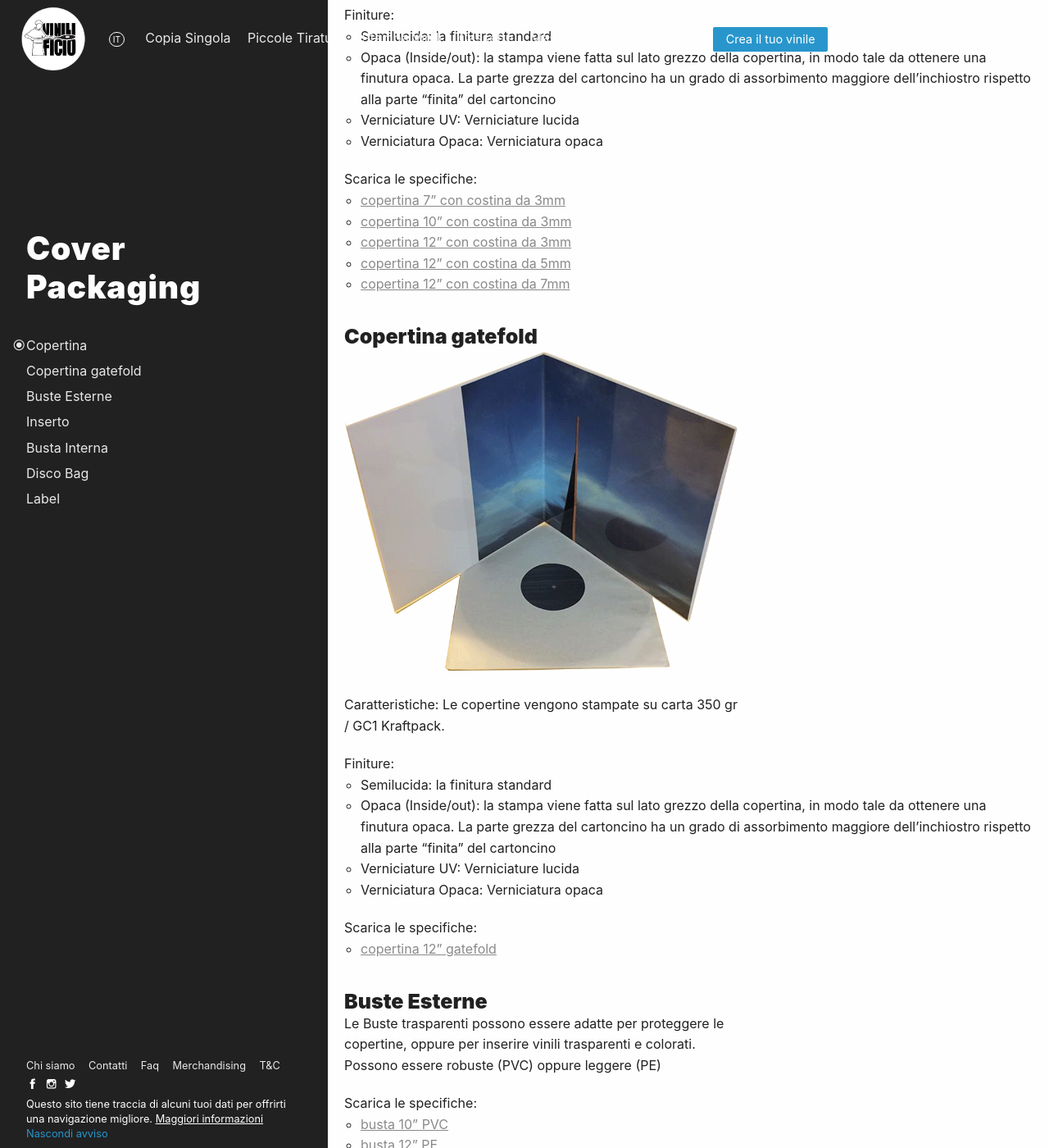
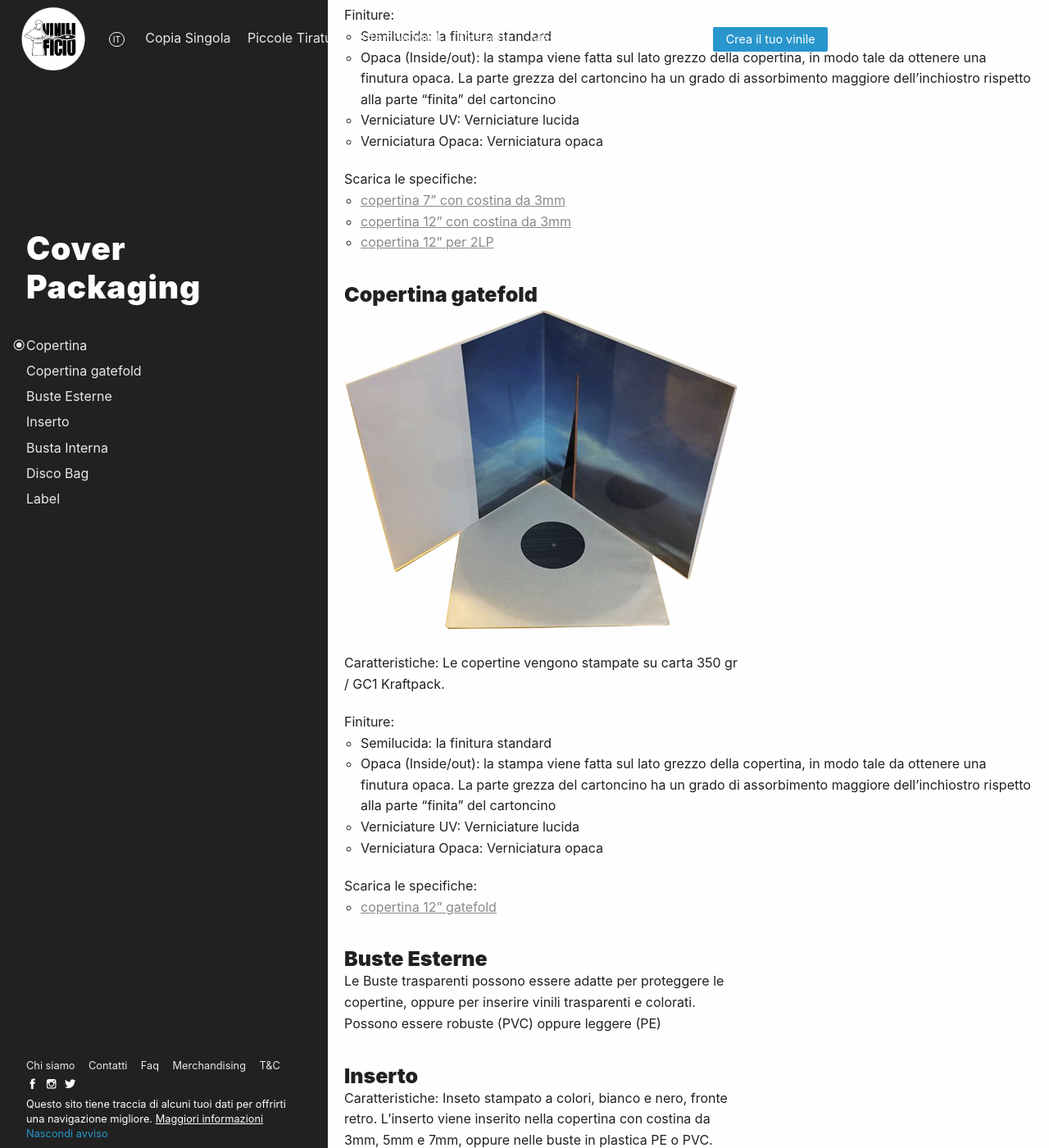
Before and after one commit to Vinilificio/vinilificio.com, a Jekyll site: the page built from _pages/copertine-packaging.md, in a window 1280 px wide and 1400 px high, scrolled down 1015 px. Shown: the whole window at 82% size. Built offline with Jekyll 4.4.1, drawn with Linux system fonts in a browser that asks for light colours; nearby versions of some CDN libraries; comment, search, counter and statistics services are not loaded; some of the changed text lies outside the part shown.

Commit message:
Update copertine-packaging.md

```diff
--- a/_pages/copertine-packaging.md
+++ b/_pages/copertine-packaging.md
@@ -42,12 +42,9 @@
 
 Scarica le specifiche:
 
-* <a href="http://www.randmuzik.de/files/7inch_cover.pdf" target="_blank">copertina 7" con costina da 3mm</a>
-* <a href="http://www.randmuzik.de/files/10inch_cover.pdf" target="_blank">copertina 10" con costina da 3mm</a>
-* <a href="https://www.randmuzik.de/files/spinedsleeve_12inch_2019.pdf" target="_blank">copertina 12" con costina da 3mm</a>
-* <a href="https://www.randmuzik.de/files/slipcase_12inch_2019.pdf" target="_blank">copertina 12" con costina da 5mm</a>
-* <a href="http://www.randmuzik.de/files/12inch_cover_3lp_7mm.pdf" target="_blank">copertina 12" con costina da 7mm</a>
-
+* <a href="https://www.randmuzik.de/media/spinedsleeve_7inch_2019_1.pdf" target="_blank">copertina 7" con costina da 3mm</a>
+* <a href="https://www.randmuzik.de/media/spinedsleeve_12inch_2019.pdf" target="_blank">copertina 12" con costina da 3mm</a>
+* <a href="https://www.randmuzik.de/media/slipcase_12inch_2019.pdf" target="_blank">copertina 12" per 2LP</a>
 
 
 ### Copertina gatefold
@@ -66,19 +63,12 @@
 
 Scarica le specifiche:
 
-* <a href="https://www.randmuzik.de/files/gatefold_12inch_6mm_2019.pdf" target="_blank">copertina 12" gatefold</a>
+* <a href="https://www.randmuzik.de/media/gatefold_12inch_6mm_2019.pdf" target="_blank">copertina 12" gatefold</a>
 
 ### Buste Esterne
 
 Le Buste trasparenti possono essere adatte per proteggere le copertine, oppure per inserire vinili trasparenti e colorati.
 Possono essere robuste (PVC) oppure leggere (PE)
-
-Scarica le specifiche:
-
-* <a href="http://www.randmuzik.de/files/10inch_pvc-huelle.pdf" target="_blank">busta 10" PVC</a>
-* <a href="http://www.randmuzik.de/files/12inch_pe-huelle.pdf" target="_blank">busta 12" PE</a>
-* <a href="http://www.randmuzik.de/files/12inch_pvc-huelle.pdf" target="_blank">busta 12" PVC</a>
-
 
 
 ### Inserto
@@ -102,10 +92,10 @@
 
 Scarica le specifiche:
 
-* <a href="http://www.randmuzik.de/files/7inch_einleger.pdf" target="_blank">7" inlay</a>
-* <a href="https://www.randmuzik.de/files/inlay_12inch_2019.pdf" target="_blank">12" inlay</a>
-* <a href="https://www.randmuzik.de/files/inlay_din_a4_2019.pdf" target="_blank">12" inlay DINA4</a>
-* <a href="https://www.randmuzik.de/files/folder_12inch_2019.pdf" target="_blank">12" folder</a>
+* <a href="https://www.randmuzik.de/media/inlay_7inch_2019.pdf" target="_blank">7" inlay</a>
+* <a href="https://www.randmuzik.de/media/inlay_12inch_2019.pdf" target="_blank">12" inlay</a>
+* <a href="https://www.randmuzik.de/media/inlay_din_a4_2019.pdf" target="_blank">12" inlay DINA4</a>
+* <a href="https://www.randmuzik.de/media/folder_12inch_2019.pdf" target="_blank">12" folder</a>
 
 Finiture:
 
@@ -130,13 +120,12 @@
 * Verniciature UV: Verniciature lucida
 * Verniciatura Opaca: Verniciatura opaca
 
-Scarica le specifiche:
 
 Scarica le specifiche:
 
-* <a href="https://www.randmuzik.de/files/innersleeve_7inch_2019.pdf" target="_blank">Busta interna 7"</a>
-* <a href="http://www.randmuzik.de/files/10inch_discosleeve.pdf" target="_blank">Busta interna 10"</a>
-* <a href="https://www.randmuzik.de/files/innersleeve_12inch_2019.pdf" target="_blank">Busta interna 12"</a>
+* <a href="https://www.randmuzik.de/media/innersleeve_7inch_2019.pdf" target="_blank">Busta interna 7"</a>
+* <a href="http://www.randmuzik.de/media/10inch_discosleeve.pdf" target="_blank">Busta interna 10"</a>
+* <a href="https://www.randmuzik.de/media/innersleeve_12inch_2019.pdf" target="_blank">Busta interna 12"</a>
 
 
 
@@ -159,9 +148,8 @@
 
 Scarica le specifiche:
 
-* <a href="https://www.randmuzik.de/files/discosleeve_7inch_2019.pdf" target="_blank">Disco Bag 7"</a>
-* <a href="http://www.randmuzik.de/files/10inch_discosleeve.pdf" target="_blank">Disco Bag 10"</a>
-* <a href="hhttps://www.randmuzik.de/files/discosleeve_12inch_2019.pdf" target="_blank">Disco Bag 12"</a>
+* <a href="https://www.randmuzik.de/media/discosleeve_7inch_2019.pdf" target="_blank">Disco Bag 7"</a>
+* <a href="https://www.randmuzik.de/media/discosleeve_12inch_2019.pdf" target="_blank">Disco Bag 12"</a>
 
 
 ### Label
@@ -170,7 +158,6 @@
 
 Scarica le specifiche:
 
-* <a href="https://www.randmuzik.de/files/label_7inch_km_2019.pdf" target="_blank">Centrino con foro grande per 7"</a>
-* <a href="https://www.randmuzik.de/files/label_7inch_km_2019.pdf" target="_blank">Centrino per 7"</a>
-* <a href="http://www.randmuzik.de/files/10inch_etikett_label.pdf" target="_blank">Centrino per 10"</a>
-* <a href="https://www.randmuzik.de/files/label_12inch_2019.pdf" target="_blank">Centrino per 12"</a>
+* <a href="https://www.randmuzik.de/media/label_7inch_km_2019.pdf" target="_blank">Centrino con foro grande per 7"</a>
+* <a href="https://www.randmuzik.de/media/label_7inch_km_2019.pdf" target="_blank">Centrino per 7"</a>
+* <a href="https://www.randmuzik.de/media/label_12inch_2019.pdf" target="_blank">Centrino per 12"</a>
```
